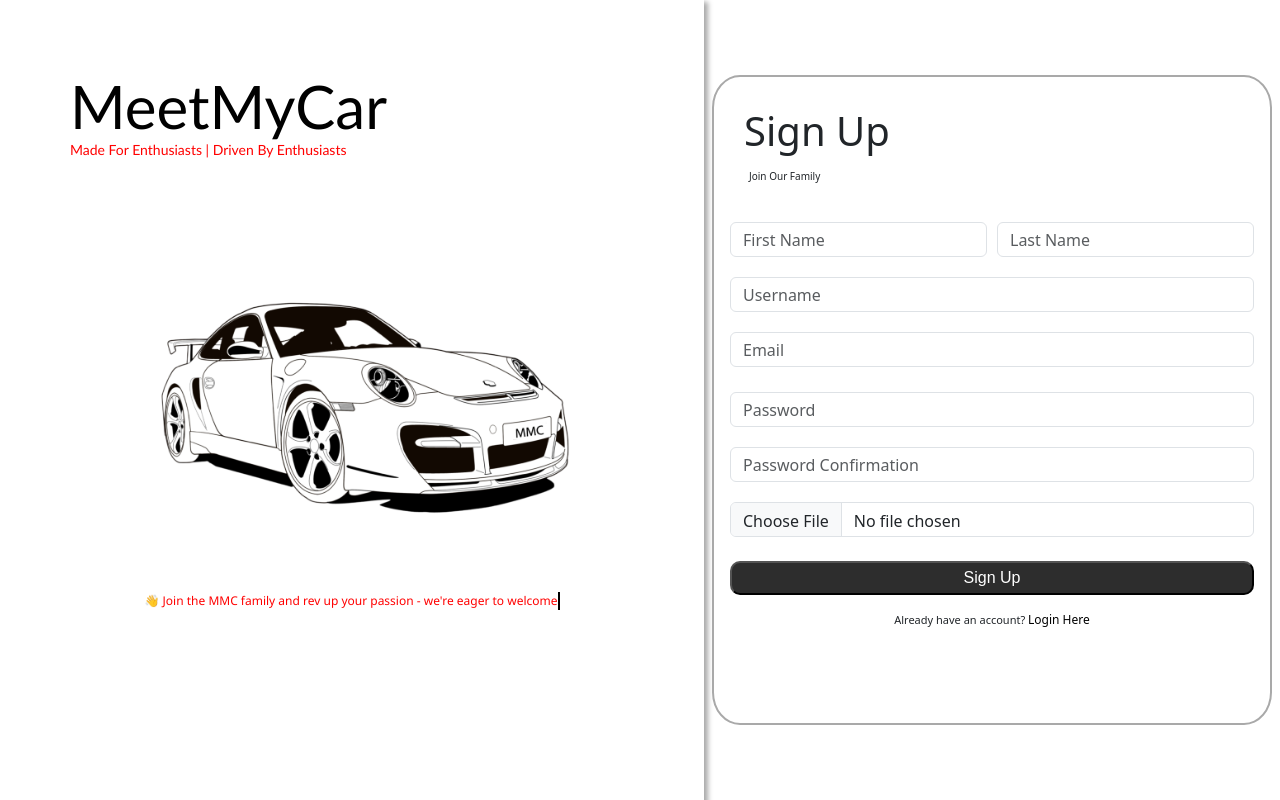
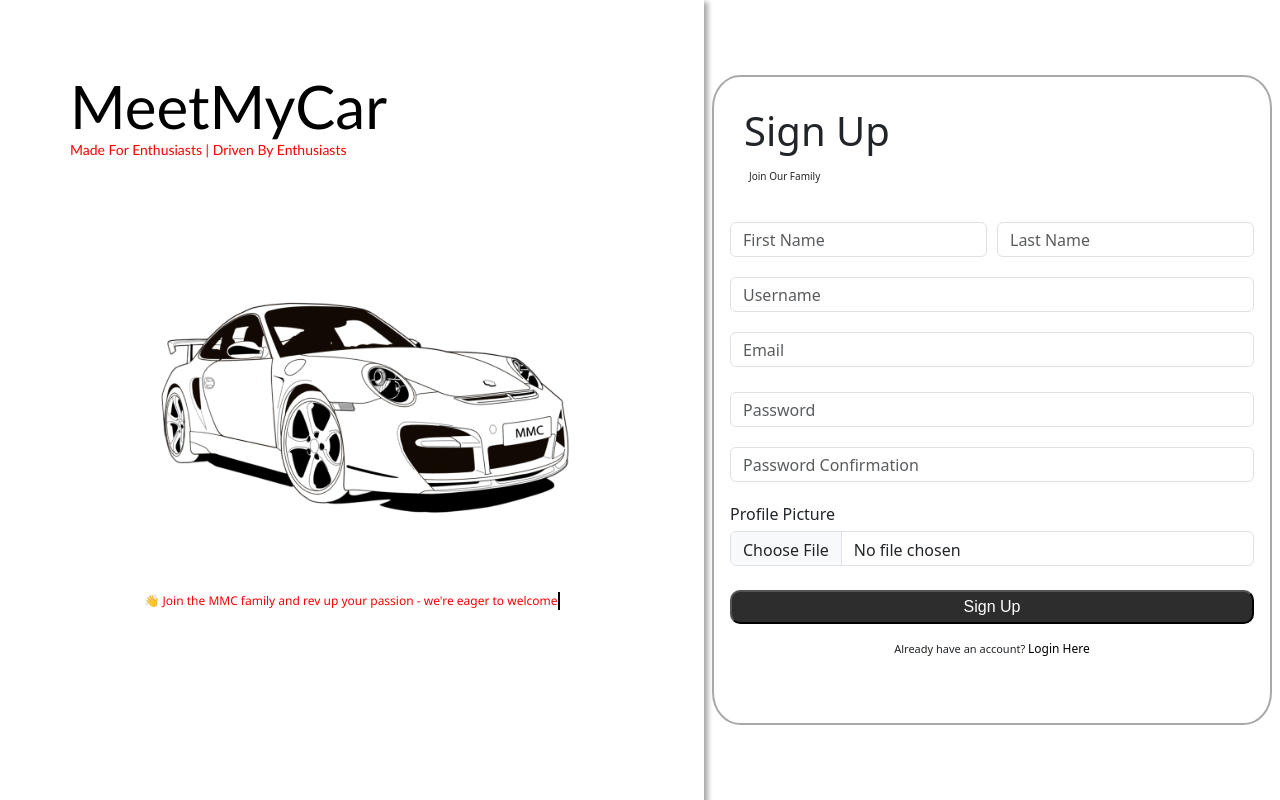
Before and after one commit to Sharusan17/MeetMyCar, a React (Create React App) app in the folder myapp/: page /signup in a window 1280 px wide. Built offline with nearby package versions, Linux system fonts and the light colour scheme; no server answers.

Commit message:
added profilepic label to signup form

```diff
--- a/myapp/src/Signup.js
+++ b/myapp/src/Signup.js
@@ -137,6 +137,7 @@ const Signup = () => {
                 </Form.Group>
 
                 <Form.Group id="profilePicture">
+                    <Form.Label>Profile Picture</Form.Label>
                     <Form.Control type="file"placeholder='Profile Picture' ref={profilePictureRef} accept="image/*" />
                 </Form.Group>
 
--- a/myapp/src/Signup_css.css
+++ b/myapp/src/Signup_css.css
@@ -82,6 +82,12 @@ header{
     margin-bottom: 10px;
 }
 
+#profilePicture label{
+    margin: 0;
+    margin-bottom: 5px;
+    padding: 0;
+}
+
 input:hover{
     box-shadow: 1px 1px 1px 1px rgb(122, 122, 122);
     transition: border-color 0.5s ease-in;
```
